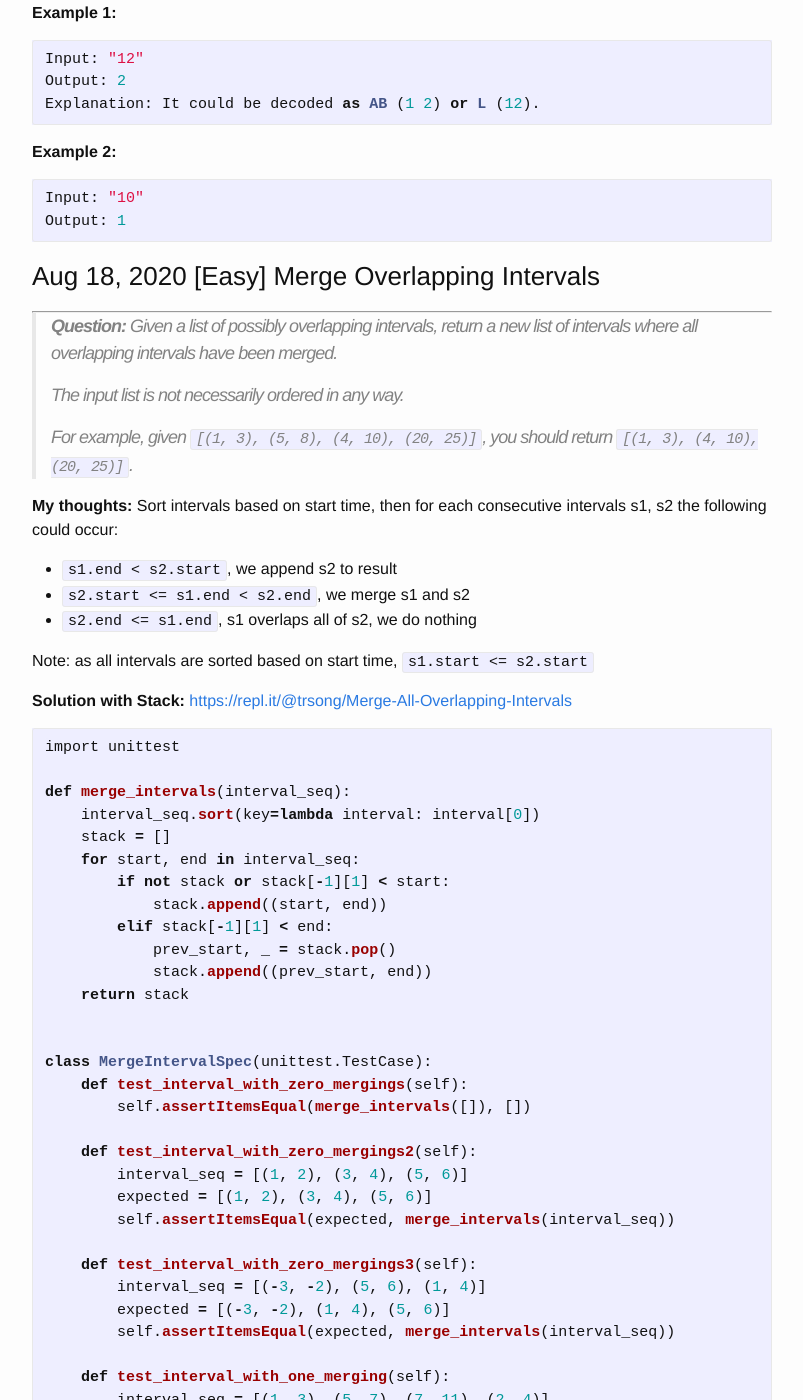
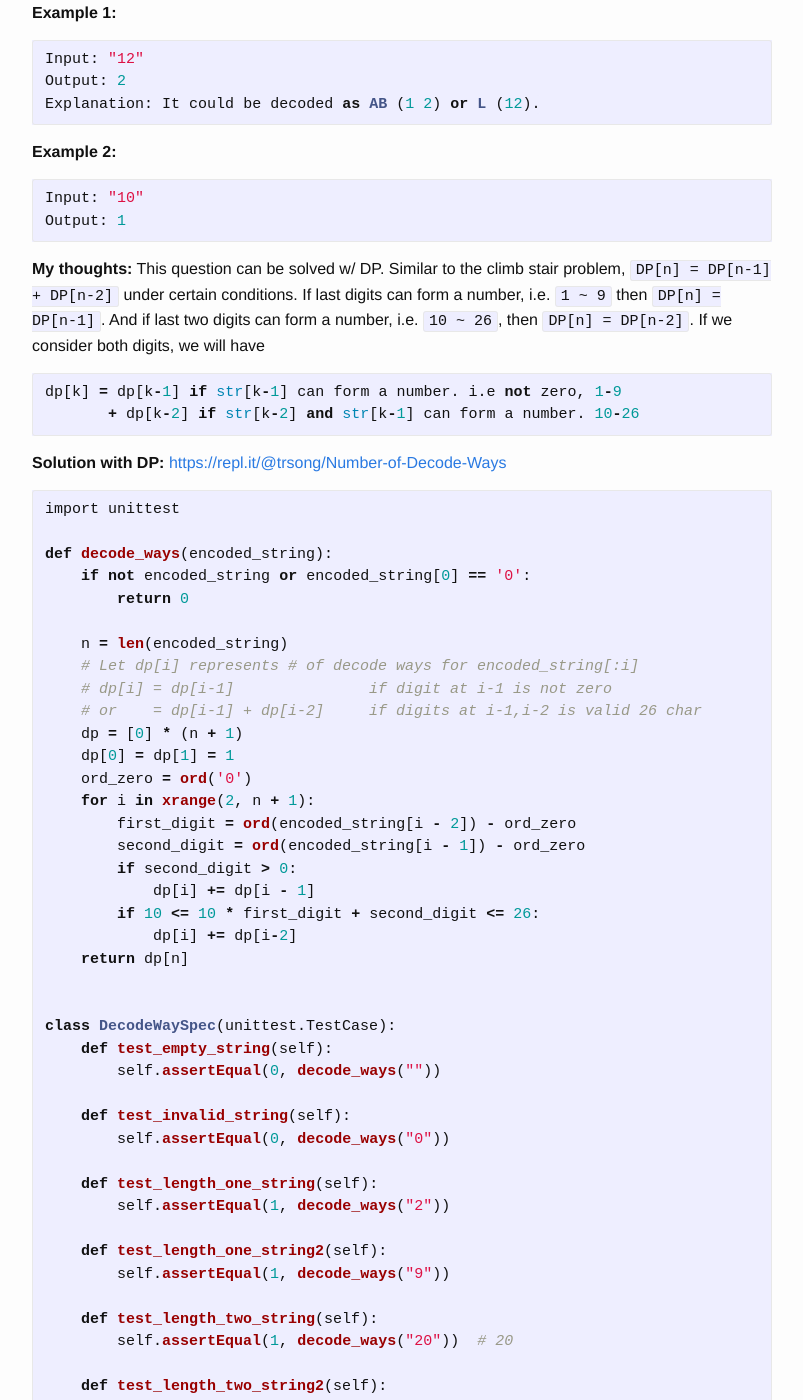
Before and after one commit to trsong/trsong.github.io, a Jekyll site: the page built from _posts/2020-08-01-DailyQuestionsAug.md, in a window 1280 px wide and 1400 px high, scrolled down 1758 px. Shown: the whole window, without its empty margins (238-1041 px from the left). Built offline with Jekyll 4.4.1, drawn with Linux system fonts in a browser that asks for light colours; some of the changed text lies outside the part shown.

Commit message:
Add Solution to Aug 19 Question

````diff
--- a/_posts/2020-08-01-DailyQuestionsAug.md
+++ b/_posts/2020-08-01-DailyQuestionsAug.md
@@ -64,6 +64,86 @@ Explanation: It could be decoded as AB (1 2) or L (12).
 ```py
 Input: "10"
 Output: 1
+```
+
+**My thoughts:** This question can be solved w/ DP. Similar to the climb stair problem, `DP[n] = DP[n-1] + DP[n-2]` under certain conditions. If last digits can form a number, i.e. `1 ~ 9` then `DP[n] = DP[n-1]`. And if last two digits can form a number, i.e. `10 ~ 26`, then `DP[n] = DP[n-2]`. If we consider both digits, we will have
+
+```py
+dp[k] = dp[k-1] if str[k-1] can form a number. i.e not zero, 1-9
+       + dp[k-2] if str[k-2] and str[k-1] can form a number. 10-26
+```
+
+**Solution with DP:** [https://repl.it/@trsong/Number-of-Decode-Ways](https://repl.it/@trsong/Number-of-Decode-Ways)
+```py
+import unittest
+
+def decode_ways(encoded_string):
+    if not encoded_string or encoded_string[0] == '0':
+        return 0
+
+    n = len(encoded_string)
+    # Let dp[i] represents # of decode ways for encoded_string[:i]
+    # dp[i] = dp[i-1]               if digit at i-1 is not zero
+    # or    = dp[i-1] + dp[i-2]     if digits at i-1,i-2 is valid 26 char
+    dp = [0] * (n + 1)
+    dp[0] = dp[1] = 1
+    ord_zero = ord('0')
+    for i in xrange(2, n + 1):
+        first_digit = ord(encoded_string[i - 2]) - ord_zero
+        second_digit = ord(encoded_string[i - 1]) - ord_zero
+        if second_digit > 0:
+            dp[i] += dp[i - 1]
+        if 10 <= 10 * first_digit + second_digit <= 26:
+            dp[i] += dp[i-2]
+    return dp[n]
+
+
+class DecodeWaySpec(unittest.TestCase):
+    def test_empty_string(self):
+        self.assertEqual(0, decode_ways(""))
+
+    def test_invalid_string(self):
+        self.assertEqual(0, decode_ways("0"))
+
+    def test_length_one_string(self):
+        self.assertEqual(1, decode_ways("2"))
+
+    def test_length_one_string2(self):
+        self.assertEqual(1, decode_ways("9"))
+
+    def test_length_two_string(self):
+        self.assertEqual(1, decode_ways("20"))  # 20
+
+    def test_length_two_string2(self):
+        self.assertEqual(2, decode_ways("19"))  # 1,9 and 19
+
+    def test_length_three_string(self):
+        self.assertEqual(3, decode_ways("121"))  # 1, 20 and 12, 0
+
+    def test_length_three_string2(self):
+        self.assertEqual(1, decode_ways("120"))  # 1, 20
+
+    def test_length_three_string3(self):
+        self.assertEqual(1, decode_ways("209"))  # 20, 9
+
+    def test_length_three_string4(self):
+        self.assertEqual(2, decode_ways("912"))  # 9,1,2 and 9,12
+
+    def test_length_three_string5(self):
+        self.assertEqual(2, decode_ways("231"))  # 2,3,1 and 23, 1
+
+    def test_length_three_string6(self):
+        self.assertEqual(3, decode_ways("123"))  # 1,2,3, and 1, 23 and 12, 3
+
+    def test_length_four_string(self):
+        self.assertEqual(3, decode_ways("1234"))
+
+    def test_length_four_string2(self):
+        self.assertEqual(5, decode_ways("1111"))
+
+
+if __name__ == '__main__':
+    unittest.main(exit=False)
 ```
 
 ### Aug 18, 2020 \[Easy\] Merge Overlapping Intervals
````
